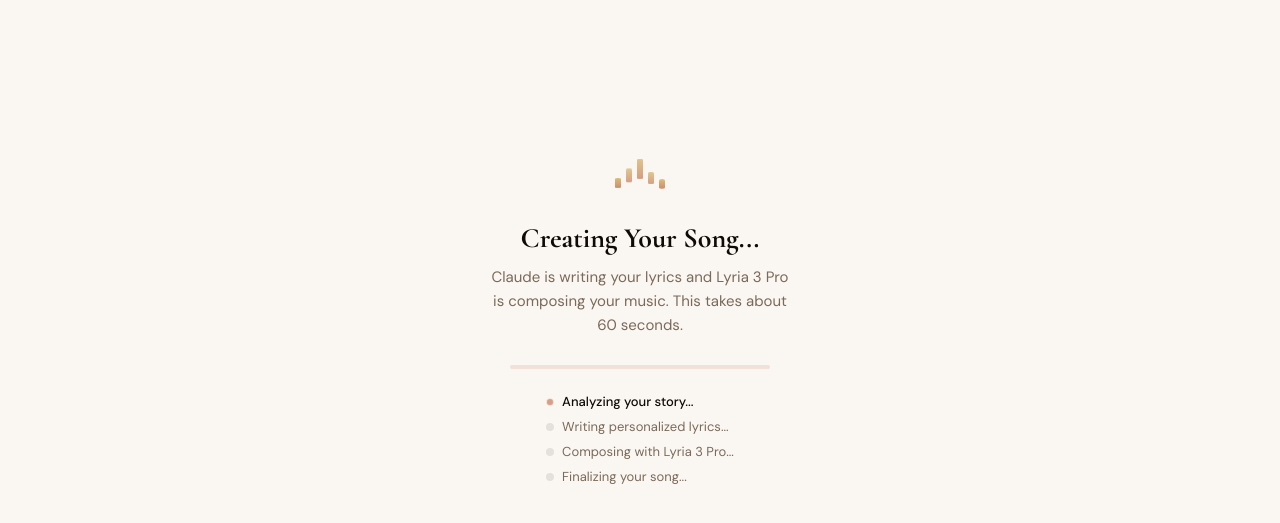
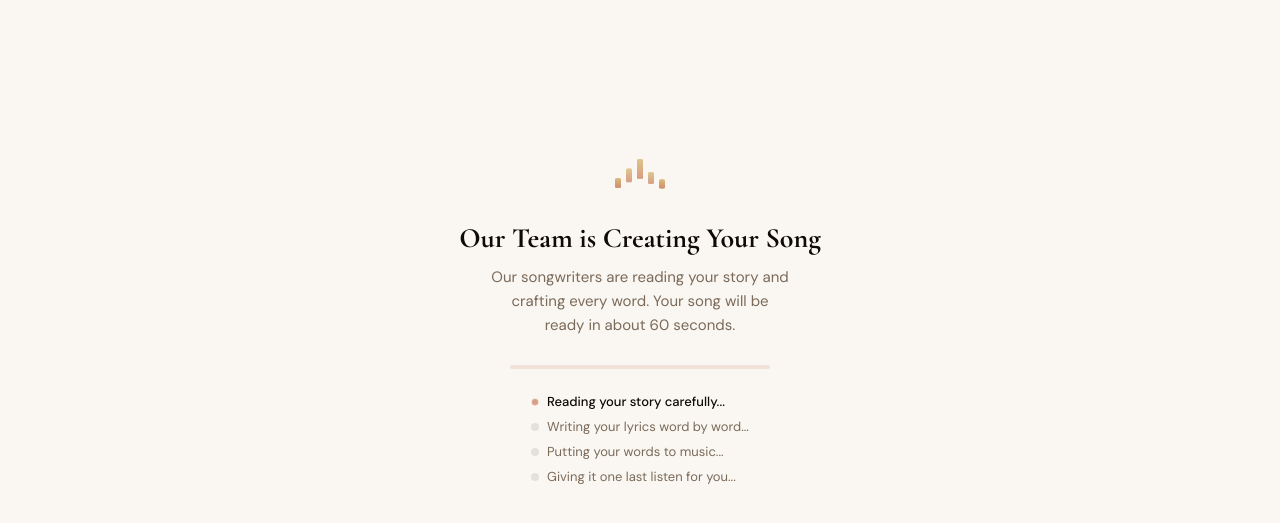
Before and after one commit to ihsanalpyildizllc-sketch/storysound, a website: page public/success.html in a window 1280 px wide. Shown: the part 65-588 px from the top of the page. Drawn offline with nearby package versions, Linux system fonts and the light colour scheme.

Commit message:
Human-sounding loading copy

```diff
--- a/public/success.html
+++ b/public/success.html
@@ -222,14 +222,14 @@ nav{background:var(--white);border-bottom:1px solid var(--border);padding:0 24px
     <div class="bar"></div><div class="bar"></div><div class="bar"></div>
     <div class="bar"></div><div class="bar"></div>
   </div>
-  <div class="loading-title">Creating Your Song...</div>
-  <p class="loading-sub">Claude is writing your lyrics and Lyria 3 Pro is composing your music. This takes about 60 seconds.</p>
+  <div class="loading-title">Our Team is Creating Your Song</div>
+  <p class="loading-sub">Our songwriters are reading your story and crafting every word. Your song will be ready in about 60 seconds.</p>
   <div class="progress-track"><div class="progress-anim"></div></div>
   <div class="loading-steps" id="loadingSteps">
-    <div class="ls active" id="ls1"><div class="ls-dot"></div>Analyzing your story...</div>
-    <div class="ls" id="ls2"><div class="ls-dot"></div>Writing personalized lyrics...</div>
-    <div class="ls" id="ls3"><div class="ls-dot"></div>Composing with Lyria 3 Pro...</div>
-    <div class="ls" id="ls4"><div class="ls-dot"></div>Finalizing your song...</div>
+    <div class="ls active" id="ls1"><div class="ls-dot"></div>Reading your story carefully...</div>
+    <div class="ls" id="ls2"><div class="ls-dot"></div>Writing your lyrics word by word...</div>
+    <div class="ls" id="ls3"><div class="ls-dot"></div>Putting your words to music...</div>
+    <div class="ls" id="ls4"><div class="ls-dot"></div>Giving it one last listen for you...</div>
   </div>
 </div>
 
@@ -460,7 +460,7 @@ async function pollForSong() {
 
   // After 2 minutes, load demo song with a note
   if (pollAttempts > MAX_POLL_ATTEMPTS) {
-    document.querySelector('.loading-sub').textContent = 'Taking longer than expected. Loading a preview — your real song will be emailed to you shortly.';
+    document.querySelector('.loading-sub').textContent = 'Our team is still working on your song — it will arrive in your inbox shortly. Sit tight!';
     loadSong({
       song_title: 'Your Song is Being Composed',
       song_meta: 'Preview — your actual song will arrive by email',
```
